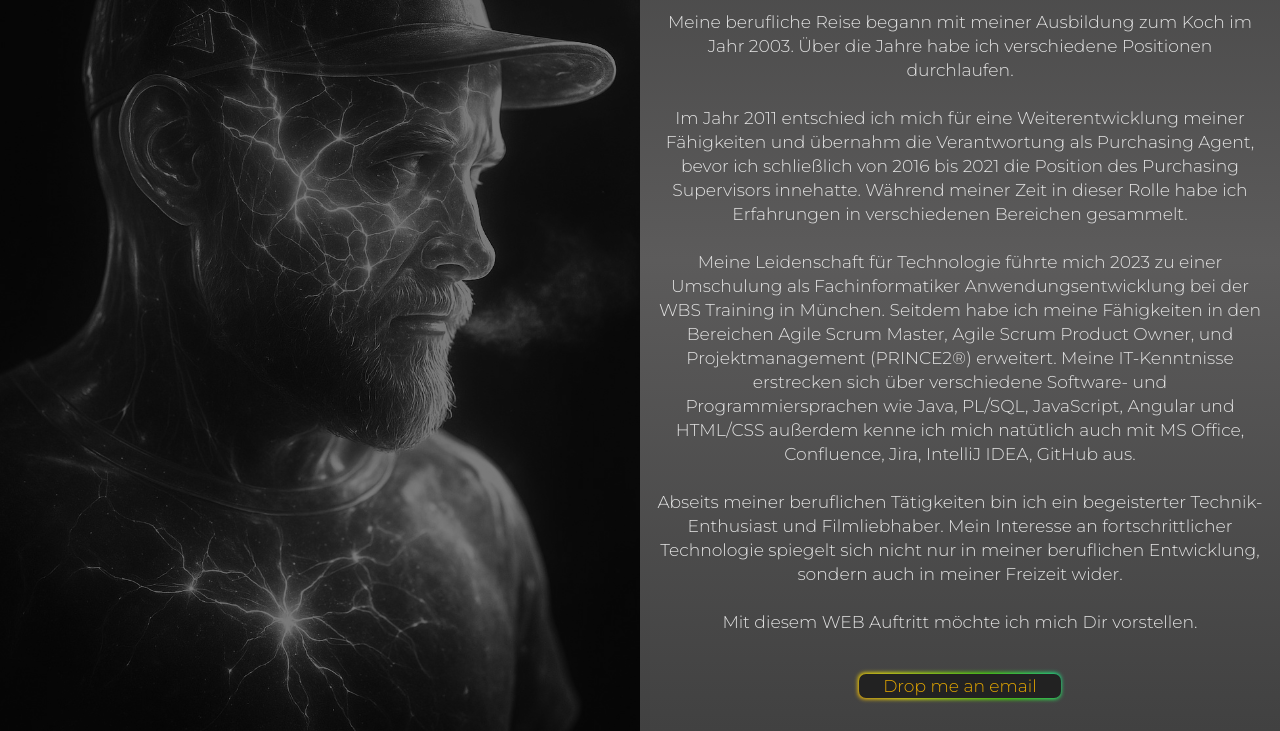
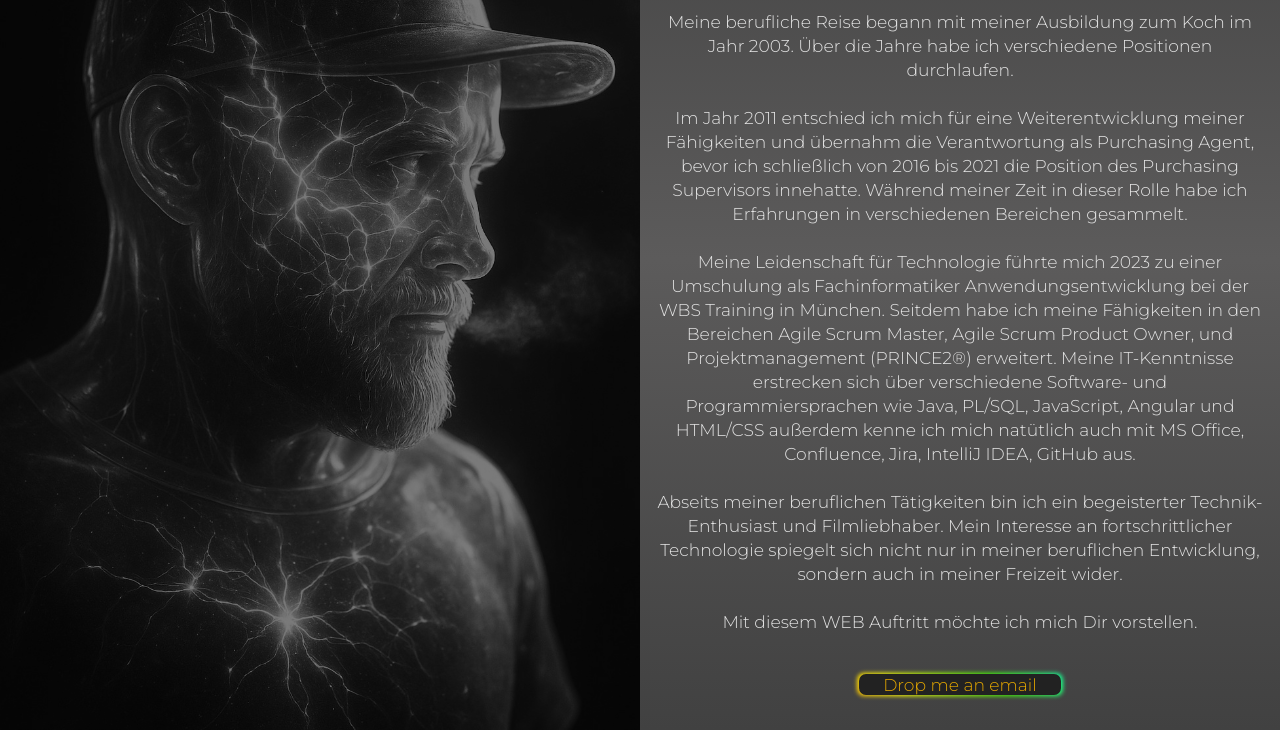
Before and after one commit to philosophiedeluxe/my_homepage, a plain HTML site: page index.html in a window 1280 px wide. Shown: the part 212-943 px from the top of the page. Drawn offline with nearby package versions, Linux system fonts and the light colour scheme.

Commit message:
Update style.css

```diff
--- a/style.css
+++ b/style.css
@@ -153,80 +153,38 @@ a:link, a:visited{ text-decoration:none; padding:0 1.5rem; font-weight:300; }
    Button (Glow)
    =================================================================== */
 
-  .button {
-    border: none;
-    outline: none;
-    color: rgb(226, 166, 1);
-    background: #111;
-    cursor: pointer;
-    position: relative;
-    z-index: 0;
-    border-radius: 7px;
-    user-select: none;
-    -webkit-user-select: none;
-    touch-action: manipulation;
-    padding: 0.7rem;
-    margin-top: 1.4rem;
-    display: block;
-    display: inline-flex;
-    font-weight: 300;
-  }
+.button{
+  /* Steuerung des Innenabstands */
+  --pad-y: .9rem;      /* vertikal */
+  --pad-x: 1.25rem;    /* horizontal */
 
-  .button:before {
-    content: "";
-    background: linear-gradient(
-      45deg,
-      #ff0000,
-      #ff7300,
-      #fffb00,
-      #48ff00,
-      #00ffd5,
-      #002bff,
-      #7a00ff,
-      #ff00c8,
-      #ff0000
-    );
-    position: absolute;
-    top: -1px;
-    left: -1.5px;
-    background-size: 400%;
-    z-index: -1;
-    filter: blur(2px);
-    -webkit-filter: blur(2px);
-    width: calc(100% + 2px);
-    height: calc(100% + 2px);
-    animation: glowing-button 25s linear infinite;
-    transition: opacity 0.3s ease-in-out;
-    border-radius: 7px;
-  }
+  border:none; outline:none; color:rgb(226,166,1); background:#111; cursor:pointer;
+  position:relative; z-index:0; border-radius:7px; user-select:none; -webkit-user-select:none;
+  touch-action:manipulation; padding:var(--pad-y) var(--pad-x); margin-top:1.4rem;
+  display:inline-flex; font-weight:300; line-height:1.25; gap:.5rem;
+}
 
-  @keyframes glowing-button {
-    0% {
-      background-position: 0 0;
-    }
-    50% {
-      background-position: 400% 0;
-    }
-    100% {
-      background-position: 0 0;
-    }
-  }
+.button:before{
+  content:"";
+  background:linear-gradient(45deg,#f00,#f70,#ff0,#4f0,#0fd,#02f,#70f,#f0c,#f00);
+  position:absolute; top:-1px; left:-2px; background-size:400%; z-index:-1;
+  filter:blur(2px); -webkit-filter:blur(2px);
+  width:calc(100% + 4px);
+  height:calc(100% + 2px);
+  animation:glowing-button 25s linear infinite; transition:opacity .3s ease-in-out; border-radius:7px;
+}
+@keyframes glowing-button{
+  0%{ background-position:0 0; } 50%{ background-position:400% 0; } 100%{ background-position:0 0; }
+}
+.button:after{
+  z-index:-1; content:""; position:absolute; inset:0; background:#222; border-radius:7px;
+}
 
-  .button:after {
-    z-index: -1;
-    content: "";
-    position: absolute;
-    width: 100%;
-    height: 100%;
-    background: #222;
-    left: 0;
-    top: 0;
-    border-radius: 7px;
-  }
+/* optional: größere Variante schnell aktivierbar */
+.button--lg{ --pad-y: 1.1rem; --pad-x: 1.6rem; }
 
 /* Zeilenumbrüche via I18N */
 .i18n-pre, .button.i18n-pre{ white-space: pre-line; }
-
 /* ===================================================================
    Privacy Box
    =================================================================== */
```
